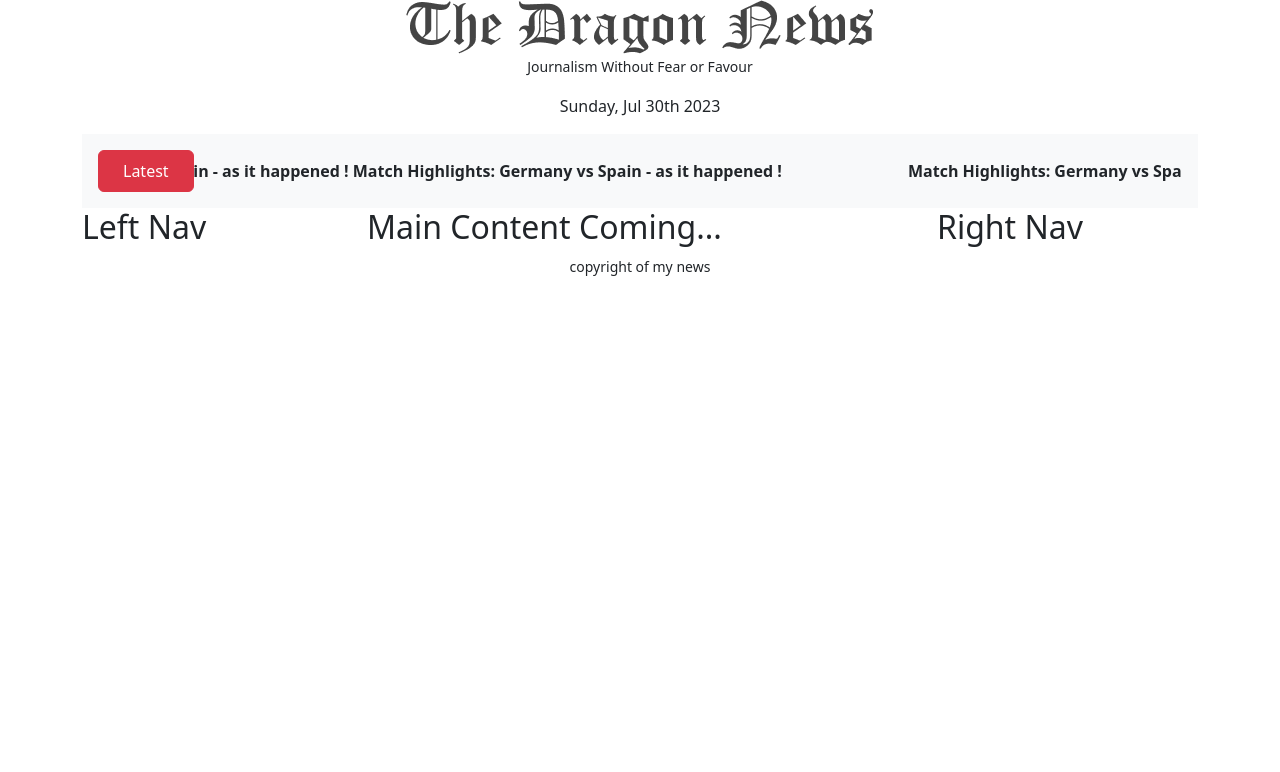
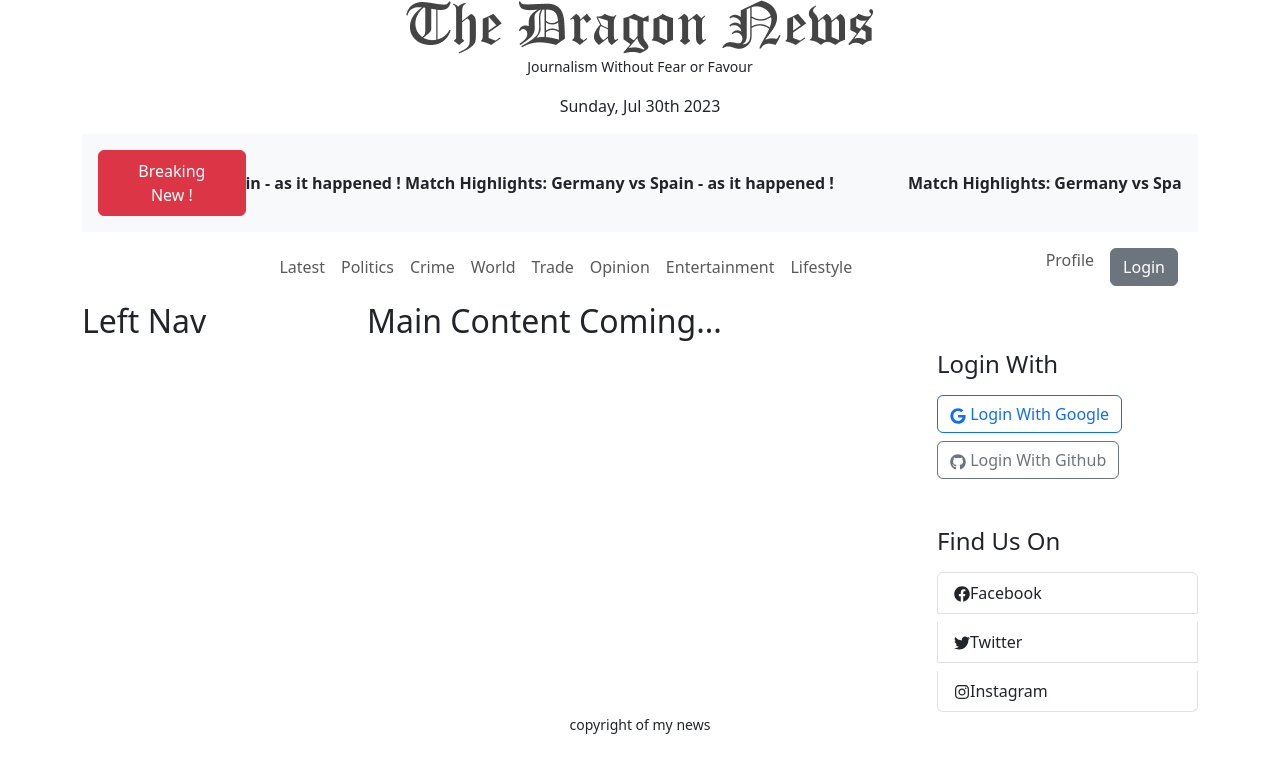
Before and after one commit to Mushfiq-alt/Dragon-News, a React (Vite) app: page / in a window 1280 px wide. Shown: the top 772 px of the page. Built offline with nearby package versions, Linux system fonts and the light colour scheme.

Commit message:
Implement Right Side Component Login With Google and Github

```diff
--- a/package.json
+++ b/package.json
@@ -19,6 +19,7 @@
     "react-bootstrap": "^2.8.0",
     "react-dom": "^18.2.0",
     "react-fast-marquee": "^1.6.0",
+    "react-icons": "^4.10.1",
     "react-router-dom": "^6.14.2",
     "sort-by": "^1.2.0"
   },
--- a/src/pages/Shared/Header/Header.jsx
+++ b/src/pages/Shared/Header/Header.jsx
@@ -1,4 +1,4 @@
-import { Button, Container } from 'react-bootstrap';
+import { Button, Container, Nav, Navbar } from 'react-bootstrap';
 import logo from '../../../assets/logo.png'
 import moment from 'moment';
 import Marquee from "react-fast-marquee";
@@ -15,12 +15,36 @@ const Header = () => {
             </div>
             <div className='bg-light p-3'>
                 <div className='d-flex'>
-                    <Button variant="danger" className='px-4 py-2 rounded'>Latest</Button>
+                    <Button variant="danger" className='px-4 py-2 rounded'>Breaking New !</Button>
                     <Marquee speed={50} style={{ fontWeight: 'bold' }}>
                         Match Highlights: Germany vs Spain - as it happened ! Match Highlights: Germany vs Spain - as it happened !
                     </Marquee>
                 </div>
             </div>
+            <Navbar collapseOnSelect expand="lg" className="">
+                <Container>
+                    <Navbar.Toggle aria-controls="responsive-navbar-nav" />
+                    <Navbar.Collapse id="responsive-navbar-nav">
+                        <Nav className="mx-auto">
+                            <Nav.Link href="#features">Latest</Nav.Link>
+                            <Nav.Link href="#pricing">Politics</Nav.Link>
+                            <Nav.Link href="#pricing">Crime</Nav.Link>
+                            <Nav.Link href="#pricing">World</Nav.Link>
+                            <Nav.Link href="#pricing">Trade</Nav.Link>
+                            <Nav.Link href="#pricing">Opinion</Nav.Link>
+                            <Nav.Link href="#pricing">Entertainment</Nav.Link>
+                            <Nav.Link href="#pricing">Lifestyle</Nav.Link>
+
+                        </Nav>
+                        <Nav>
+                            <Nav.Link href="#deets">Profile</Nav.Link>
+                            <Nav.Link eventKey={2} href="#memes">
+                                <Button variant='secondary'>Login</Button>
+                            </Nav.Link>
+                        </Nav>
+                    </Navbar.Collapse>
+                </Container>
+            </Navbar>
         </Container>
     );
 };
--- a/src/pages/Shared/RightNav/RightNav.jsx
+++ b/src/pages/Shared/RightNav/RightNav.jsx
@@ -1,8 +1,23 @@
+import { Button, ListGroup } from "react-bootstrap";
+import { FaGithub, FaGoogle, FaFacebook, FaTwitter, FaInstagram } from 'react-icons/fa';
+
 
 const RightNav = () => {
     return (
-        <div>
-            <h2>Right Nav</h2>
+        <div className="mt-5 mr-10">
+            <h4>Login With</h4>
+            <div className="mt-3">
+                <Button variant="outline-primary"> <FaGoogle /> Login With Google</Button>
+                <Button variant="outline-secondary" className="mt-2"> <FaGithub /> Login With Github</Button>
+            </div>
+            <div className="mt-5">
+                <h4>Find Us On</h4>
+                <ListGroup>
+                    <ListGroup.Item className="mt-2"><FaFacebook/>Facebook</ListGroup.Item>
+                    <ListGroup.Item className="mt-2"><FaTwitter/>Twitter</ListGroup.Item>
+                    <ListGroup.Item className="mt-2"><FaInstagram/>Instagram</ListGroup.Item>
+                </ListGroup>
+            </div>
         </div>
     );
 };
```
Also changed, not shown: 1 other file (tests, documents, lock files or other folders).
